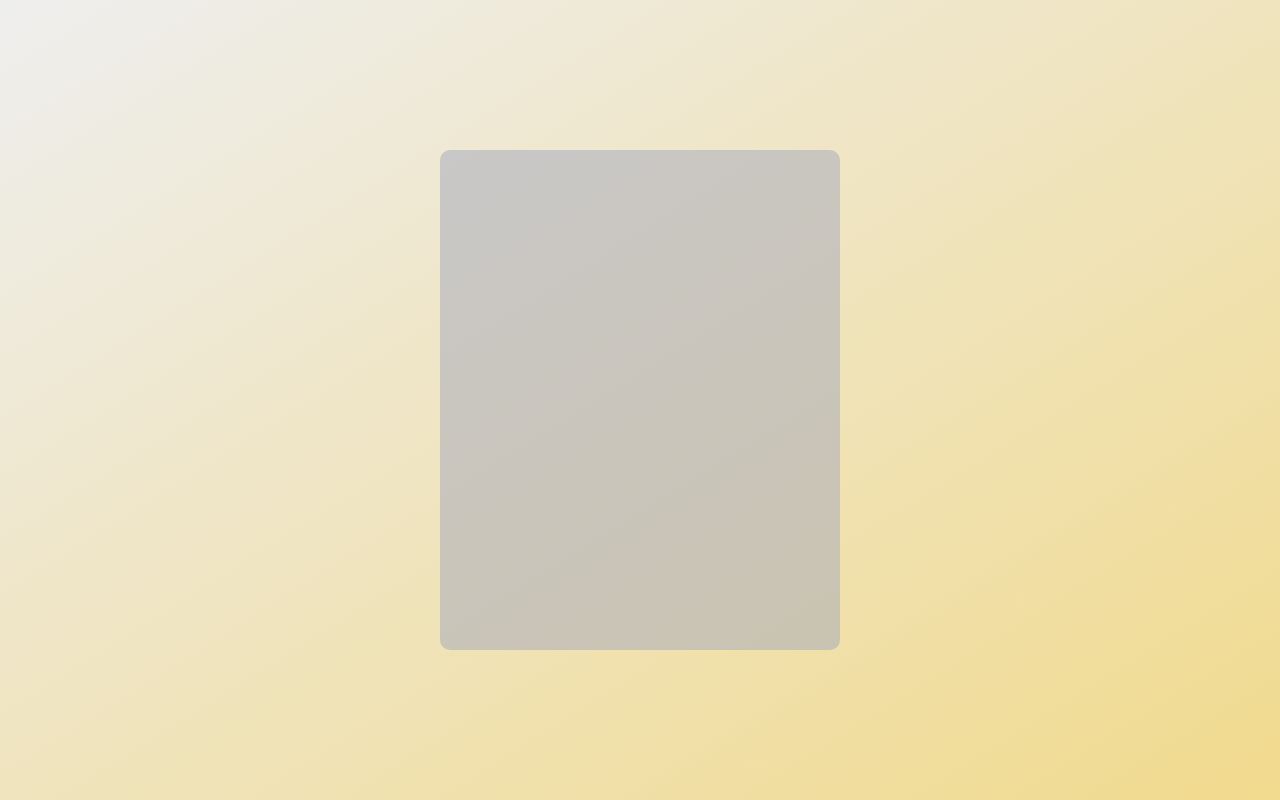
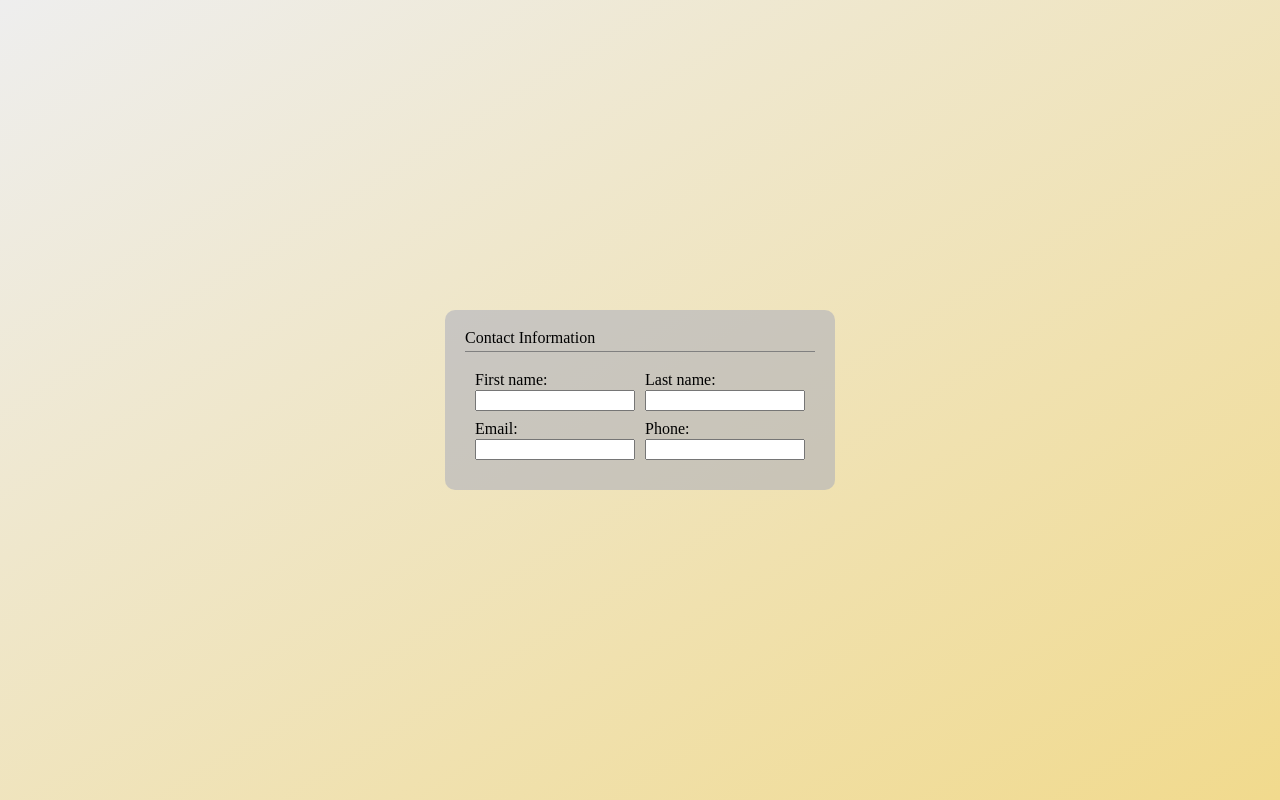
Before and after one commit to pv-230/odin-cv-app, a React app: page / in a window 1280 px wide. Built offline with nearby package versions, Linux system fonts and the light colour scheme.

Commit message:
Add initial ContactInfo component with styling

```diff
--- a/src/components/CV/CV.css
+++ b/src/components/CV/CV.css
@@ -5,11 +5,7 @@
 .cv {
   display: flex;
   flex-direction: column;
-  justify-content: center;
-  align-items: center;
   gap: 20px;
-  width: 400px;
-  height: 500px;
   padding: 20px;
   background-color: var(--cv-bg-color);
   border-radius: 10px;
--- a/src/components/CV/CV.js
+++ b/src/components/CV/CV.js
@@ -1,8 +1,13 @@
 import React, { Component } from 'react';
 import './CV.css';
+import ContactInfo from '../ContactInfo/ContactInfo';
 
 export default class CV extends Component {
   render() {
-    return <div className="cv" />;
+    return (
+      <div className="cv">
+        <ContactInfo />
+      </div>
+    );
   }
 }
--- /dev/null
+++ b/src/components/ContactInfo/ContactInfo.css
@@ -0,0 +1,29 @@
+.contact-info {
+  display: flex;
+  flex-direction: column;
+  justify-content: center;
+  align-items: center;
+  gap: 10px;
+}
+
+.contact-info__form {
+  display: grid;
+  grid-template-columns: repeat(2, 20ch);
+  gap: 10px;
+  padding: 10px;
+}
+
+.firstname-info__label,
+.lastname-info__label,
+.email-info__label,
+.phone-info__label {
+  display: flex;
+  flex-direction: column;
+  gap: 2px;
+}
+
+.contact-info__title {
+  width: 100%;
+  border-bottom: 1px solid gray;
+  padding-bottom: 5px;
+}
--- /dev/null
+++ b/src/components/ContactInfo/ContactInfo.js
@@ -0,0 +1,85 @@
+import React, { Component } from 'react';
+import './ContactInfo.css';
+
+export default class ContactInfo extends Component {
+  constructor(props) {
+    super(props);
+    this.state = {
+      firstname: '',
+      lastname: '',
+      email: '',
+      phone: '',
+    };
+    this.handleChange = this.handleChange.bind(this);
+  }
+
+  handleChange(e) {
+    this.setState({
+      [e.target.name]: e.target.value,
+    });
+  }
+
+  render() {
+    const { firstname, lastname, email, phone } = this.state;
+
+    return (
+      <div className="contact-info">
+        <h2 className="contact-info__title">Contact Information</h2>
+        <form className="contact-info__form">
+          <div className="firstname-info">
+            <label className="firstname-info__label" htmlFor="firstname-info__input">
+              First name:
+              <input
+                id="firstname-info__input"
+                name="firstname"
+                type="text"
+                value={firstname}
+                required
+                onChange={this.handleChange}
+              />
+            </label>
+          </div>
+          <div className="lastname-info">
+            <label className="lastname-info__label" htmlFor="lastname-info__input">
+              Last name:
+              <input
+                id="lastname-info__input"
+                name="lastname"
+                type="text"
+                value={lastname}
+                required
+                onChange={this.handleChange}
+              />
+            </label>
+          </div>
+          <div className="email-info">
+            <label className="email-info__label" htmlFor="email-info__input">
+              Email:
+              <input
+                id="email-info__input"
+                name="email"
+                type="email"
+                value={email}
+                required
+                onChange={this.handleChange}
+              />
+            </label>
+          </div>
+          <div className="phone-info">
+            <label className="phone-info__label" htmlFor="phone-info__input">
+              Phone:
+              <input
+                id="phone-info__input"
+                name="phone"
+                type="tel"
+                value={phone}
+                required
+                onChange={this.handleChange}
+              />
+            </label>
+          </div>
+        </form>
+      </div>
+    );
+  }
+}
```
